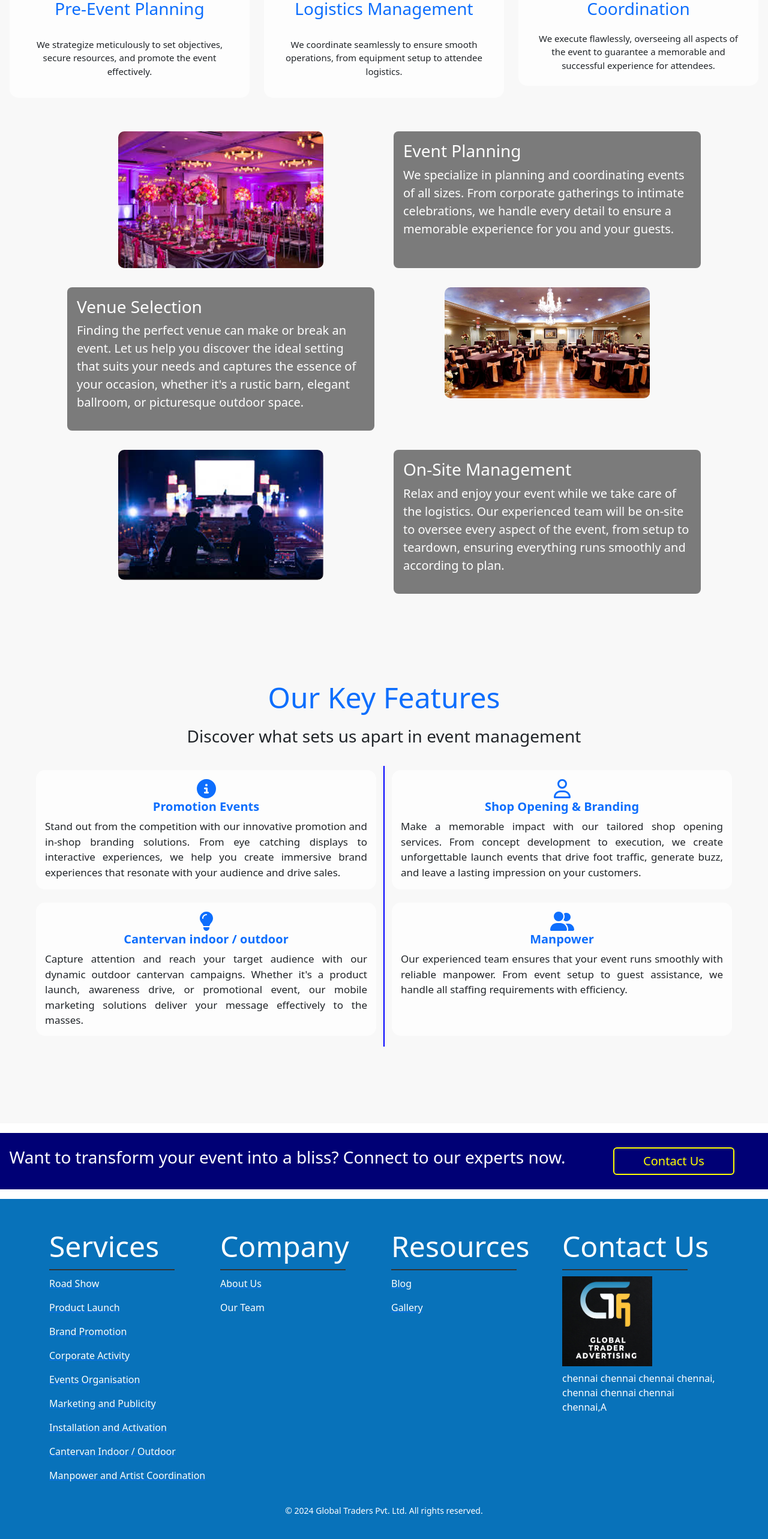
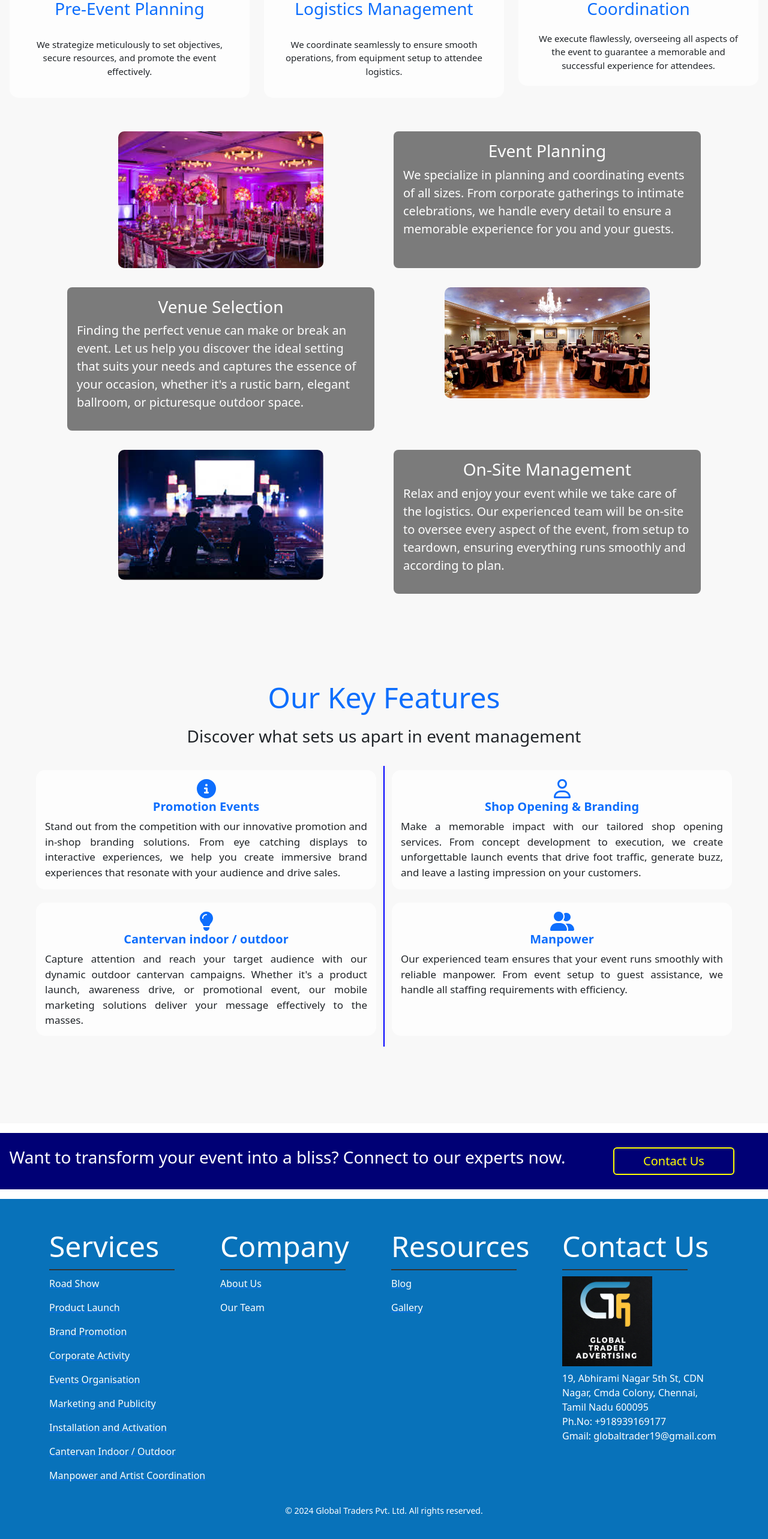
Before and after one commit to prakeshkumar15633/global-trader, a React (Create React App) app: page /global-trader/aboutus in a window 1280 px wide. Shown: the part 994-3560 px from the top of the page at 60% size. Built offline with nearby package versions, Linux system fonts and the light colour scheme.

Commit message:
committed

```diff
--- a/src/components/AboutUs/AboutUs.jsx
+++ b/src/components/AboutUs/AboutUs.jsx
@@ -187,7 +187,7 @@ const Home = (props) => {
                         <img className='d-block mx-auto' src={img4} style={{ width: '70%', borderRadius: '10px' }} />
                     </div>
                     <div className='col text-white rounded-3 m-3 p-3' style={{ width: `${width ? '90vw' : '40vw'}`, fontSize: '20px', backgroundColor: 'rgb(0,0,0,0.5)' }}>
-                        <h3>Event Planning</h3>
+                        <h3 className='text-center'>Event Planning</h3>
                         <p>We specialize in planning and coordinating events of all sizes. From corporate gatherings to intimate celebrations, we handle every detail to ensure a memorable experience for you and your guests.</p>
                     </div>
                 </div>
@@ -196,7 +196,7 @@ const Home = (props) => {
                         <img className='d-block mx-auto' src={img5} style={{ width: '70%', borderRadius: '10px' }} />
                     </div>}
                     <div className='col text-white rounded-3 m-3 p-3' style={{ width: `${width ? '90vw' : '40vw'}`, fontSize: '20px', backgroundColor: 'rgb(0,0,0,0.5)' }}>
-                        <h3>Venue Selection</h3>
+                        <h3 className='text-center'>Venue Selection</h3>
                         <p>Finding the perfect venue can make or break an event. Let us help you discover the ideal setting that suits your needs and captures the essence of your occasion, whether it's a rustic barn, elegant ballroom, or picturesque outdoor space.</p>
                     </div>
                     {!width && <div className='m-3 col' style={{ width: `${width ? '85vw' : '40vw'}`, borderRadius: '10px', margin: `${width ? '10px !important' : '0'}` }}>
@@ -208,7 +208,7 @@ const Home = (props) => {
                         <img className='d-block mx-auto' src={img6} style={{ width: '70%', borderRadius: '10px' }} />
                     </div>
                     <div className='col text-white rounded-3 m-3 p-3' style={{ width: `${width ? '90vw' : '40vw'}`, fontSize: '20px', backgroundColor: 'rgb(0,0,0,0.5)' }}>
-                        <h3>On-Site Management</h3>
+                        <h3 className='text-center'>On-Site Management</h3>
                         <p>Relax and enjoy your event while we take care of the logistics. Our experienced team will be on-site to oversee every aspect of the event, from setup to teardown, ensuring everything runs smoothly and according to plan.</p>
                     </div>
                 </div>
--- a/src/components/Footer/Footer.jsx
+++ b/src/components/Footer/Footer.jsx
@@ -21,7 +21,7 @@ function Footer() {
     }, 100);
     return (
         <div>
-            {(path.length==2?true:path[2]==''?false:true)&&<div>
+            {(path.length == 2 ? true : path[2] == '' ? false : true) && <div>
                 {!width && <div className='py-4 px-2 row my-3' style={{ backgroundColor: 'rgb(0, 0, 117)' }}>
                     <h3 className='col-9 text-white text-center'>Want to transform your event into a bliss? Connect to our experts now.</h3>
                     <div className='col-3 justify-content-end d-flex'>
@@ -116,7 +116,13 @@ function Footer() {
                             </div>
                             <h6><img src={logo} alt="EnviGo Logo" style={{ width: '150px', height: '150px' }} /></h6>
 
-                            <p> chennai chennai chennai chennai, <br /> chennai chennai chennai chennai,A</p>
+                            <p>
+                                19, Abhirami Nagar 5th St, CDN Nagar, Cmda Colony, Chennai, Tamil Nadu 600095
+                                <br/>
+                                Ph.No: +918939169177
+                                <br/>
+                                Gmail: globaltrader19@gmail.com
+                            </p>
                         </div>
                     </div>
 
```
